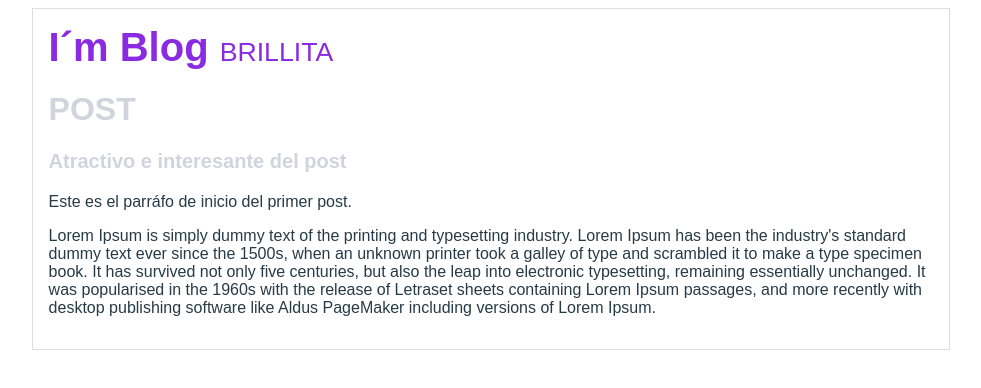
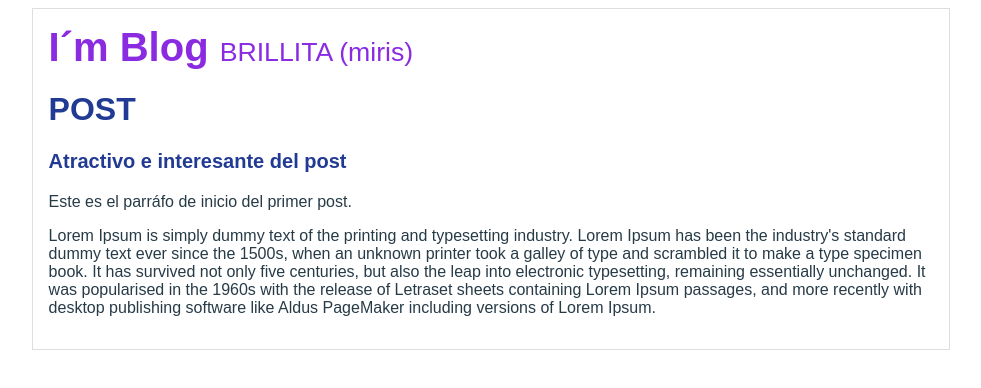
Before and after one commit to MiriHdez/blogMe, a plain HTML site: page blogpost.html in a window 1280 px wide. Shown: the whole page, without its empty margins (149-1130 px from the left). Drawn offline with Linux system fonts and the light colour scheme.

Commit message:
modificación en cabecera y color de body

```diff
--- a/blogpost.html
+++ b/blogpost.html
@@ -6,7 +6,7 @@
   <body>
     <div id="container">
       <div id="cabecera">
-        I´m Blog <span id="spTitle">BRILLITA</span>
+        I´m Blog <span id="spTitle">BRILLITA (miris)</span>
       </div>
       <h1>POST</h1>
       <div id="post">
--- a/javascript/src/css/style_p.css
+++ b/javascript/src/css/style_p.css
@@ -1,5 +1,5 @@
 body{
-  color:#D3D3DE;
+  color: #213a94;
   text-align: center;
   font-family: Arial, Helvetica, sans-serif;
 }
```
